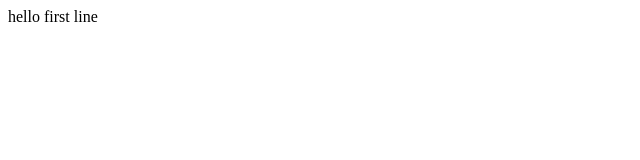
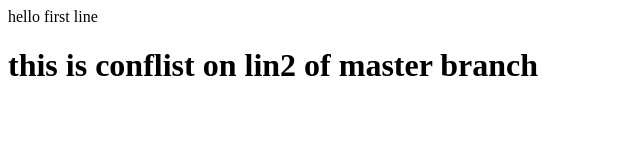
Before and after one commit to UzairAhmadKhattak/github-demo, a plain HTML site: page index.html in a window 1280 px wide. Shown: the whole page, without its empty margins (0-640 px from the left). Drawn offline with Linux system fonts and the light colour scheme.

Commit message:
main branch conflict commit

```diff
--- a/index.html
+++ b/index.html
@@ -1 +1,2 @@
 <p>hello first line</p>
+<h1>this is conflist on lin2 of master branch</h1>
```
